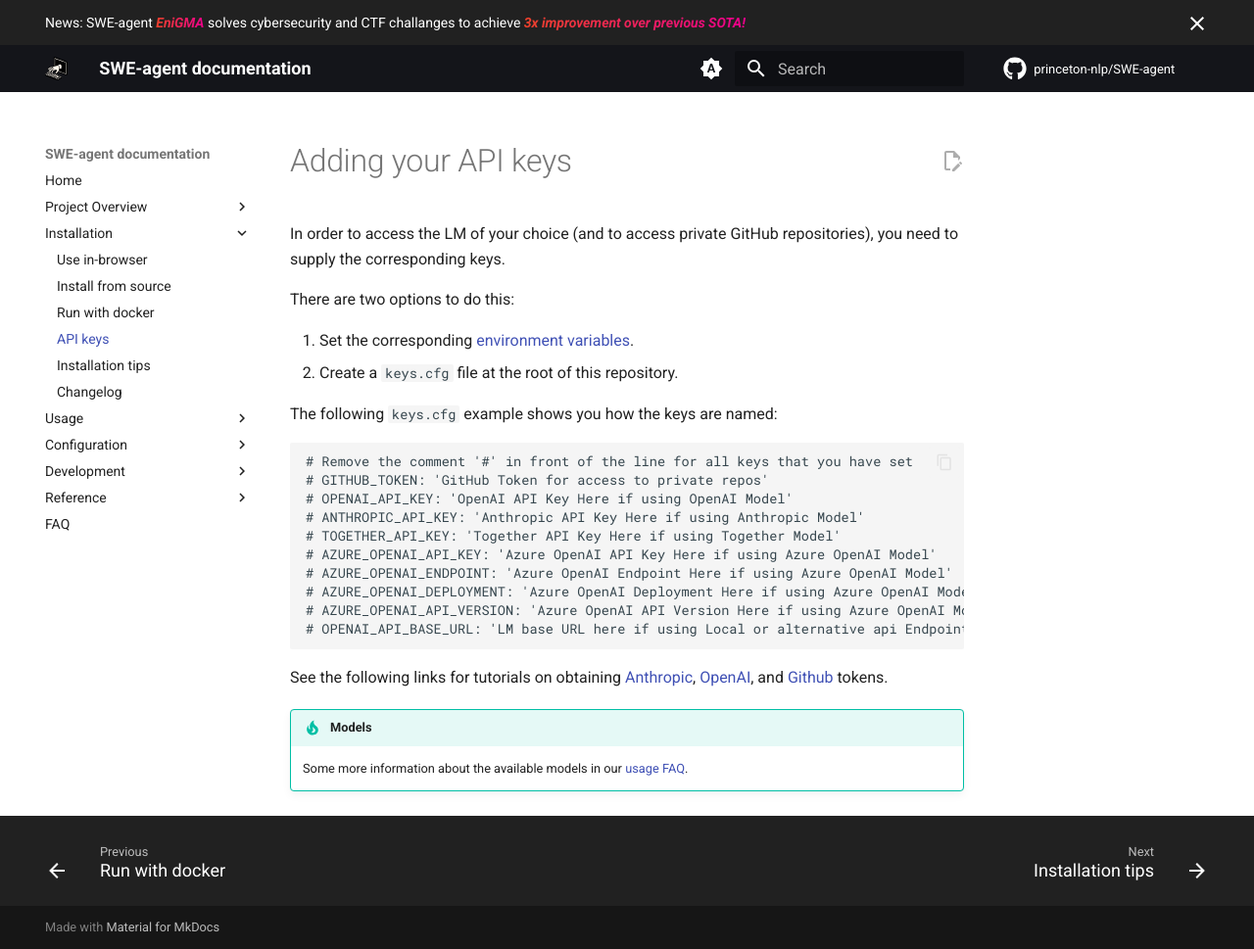
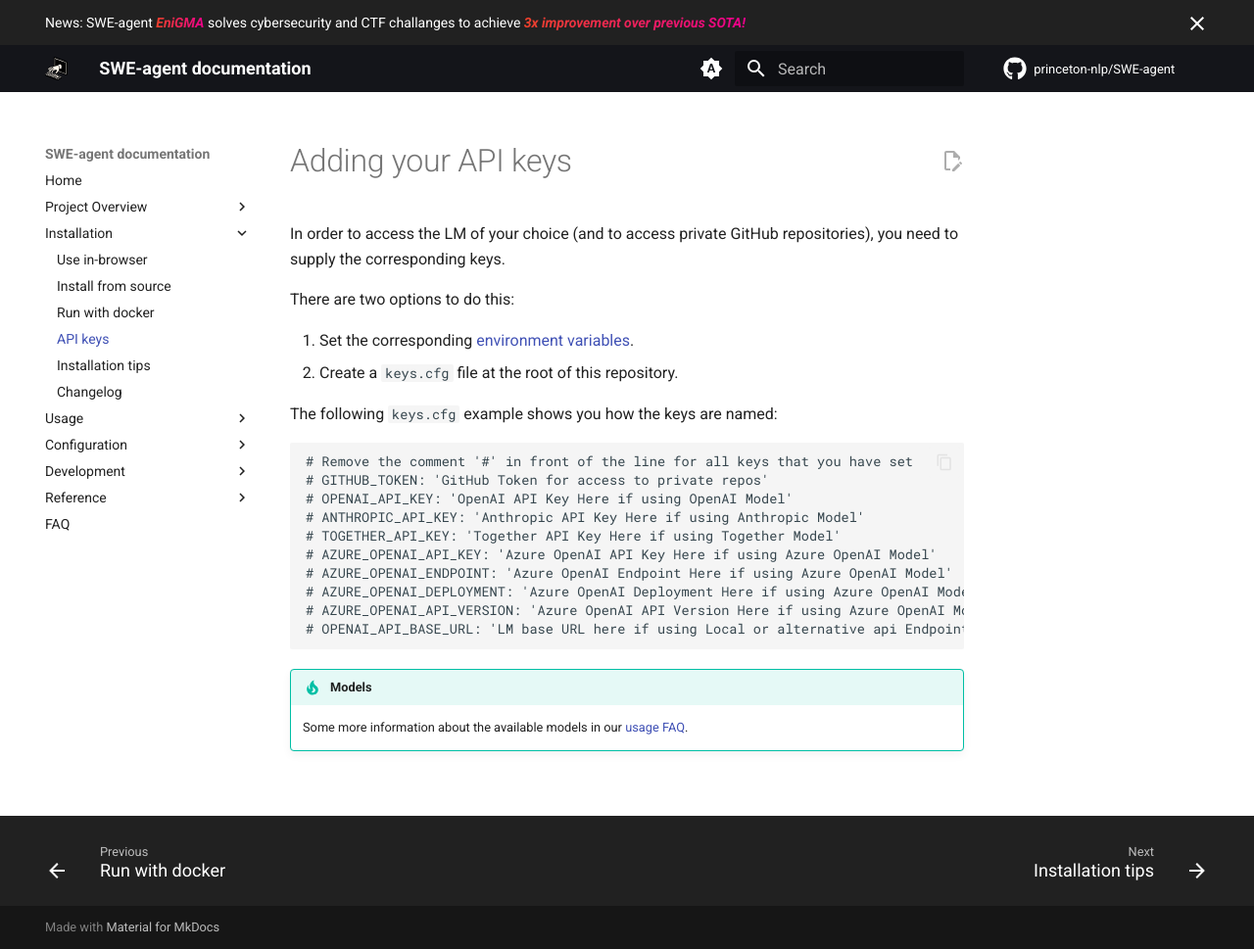
Before and after one commit to princeton-nlp/SWE-agent, an MkDocs documentation site: the page built from docs/installation/keys.md, in a window 1280 px wide and 969 px high. Shown: the whole window at 98% size. Built offline with MkDocs 1.6.1 and Material for MkDocs 9.7.7, drawn with Linux system fonts in a browser that asks for light colours; comment, search, counter and statistics services are not loaded.

Commit message:
Doc: Remove brittle links to anthropic & co about keys (#816)

````diff
--- a/docs/installation/keys.md
+++ b/docs/installation/keys.md
@@ -22,7 +22,5 @@
 # OPENAI_API_BASE_URL: 'LM base URL here if using Local or alternative api Endpoint'
 ```
 
-See the following links for tutorials on obtaining [Anthropic](https://docs.anthropic.com/en/api/getting-started), [OpenAI](https://platform.openai.com/docs/quickstart/step-2-set-up-your-api-key), and [Github](https://docs.github.com/en/authentication/keeping-your-account-and-data-secure/managing-your-personal-access-tokens) tokens.
-
 !!! tip "Models"
     Some more information about the available models in our [usage FAQ](../usage/usage_faq.md).
````
